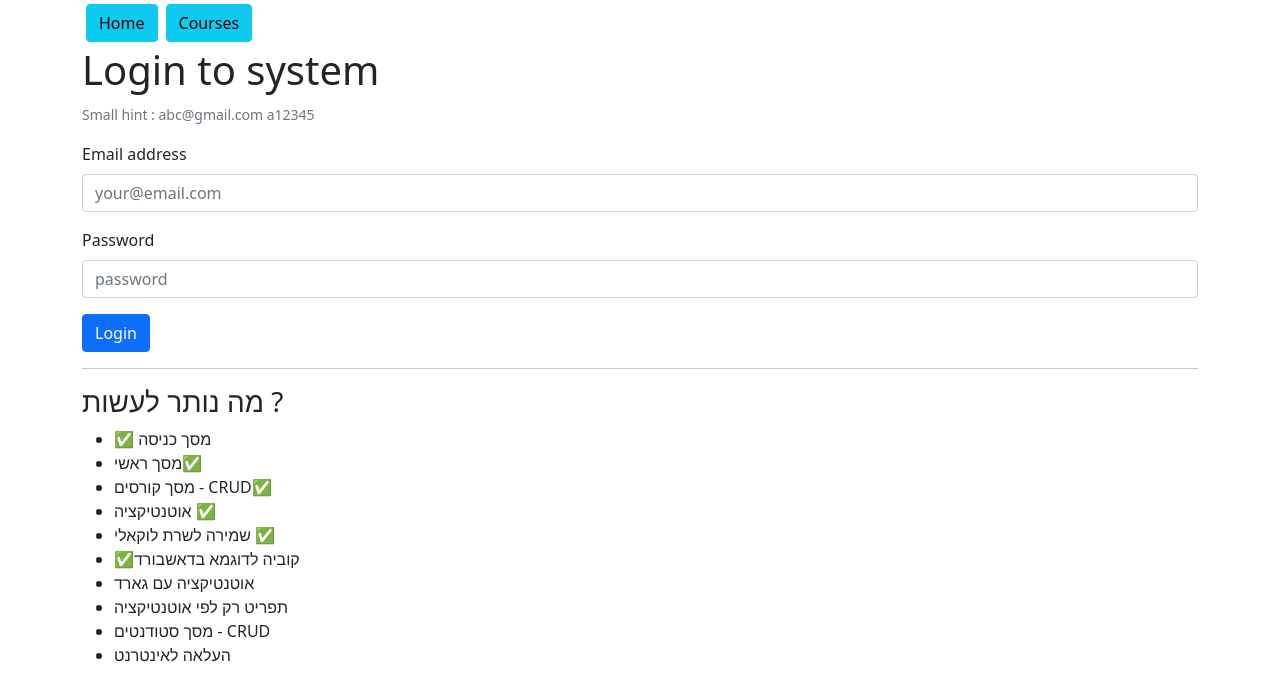
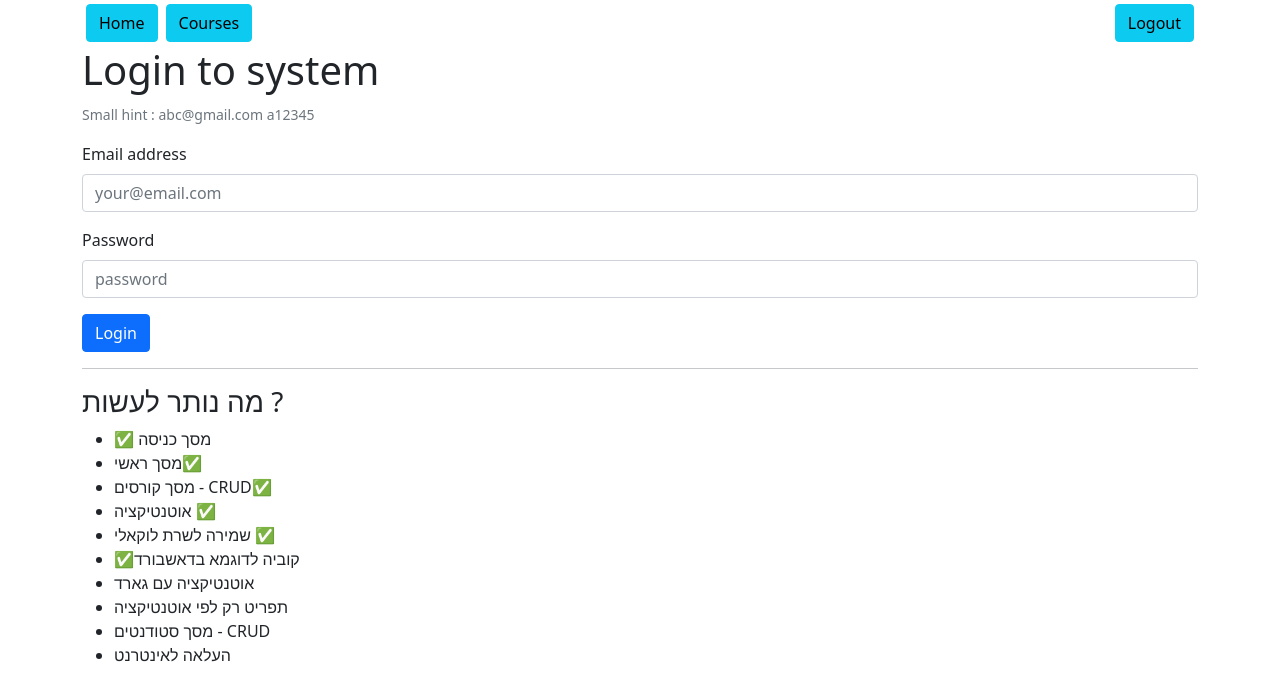
Before and after one commit to eyal7773/crud-ng-demo1, an Angular app: page / in a window 1280 px wide. Shown: the top 700 px of the page. Built offline with nearby package versions, Linux system fonts and the light colour scheme.

Commit message:
logout button

```diff
--- a/src/app/components/menu/menu.component.html
+++ b/src/app/components/menu/menu.component.html
@@ -5,5 +5,7 @@
         [routerLinkActive]="'choosen'"
             routerLink="/{{link.link}}"
             >{{link.title}}</a>
+        <a class="btn btn-info  float-end m-1" (click)="onLogout()" >Logout</a>
+
     </div>
 </div>
--- a/src/app/components/menu/menu.component.ts
+++ b/src/app/components/menu/menu.component.ts
@@ -1,4 +1,6 @@
 import { Component, OnInit } from '@angular/core';
+import { Router } from '@angular/router';
+import { AuthService } from 'src/app/services/auth-http.service';
 
 export interface MenuItem {
   title:string;
@@ -14,7 +16,8 @@ export class MenuComponent implements OnInit {
 
   items:MenuItem[] = [];
 
-  constructor() {
+  constructor(private _authService:AuthService,
+              private _router:Router) {
     this.setMenuItems();
   }
 
@@ -26,4 +29,9 @@ export class MenuComponent implements OnInit {
   ngOnInit(): void {
   }
 
+  onLogout() {
+    this._authService.logout();
+    this._router.navigate(['']);
+  }
+
 }
--- a/src/app/services/auth-http.service.ts
+++ b/src/app/services/auth-http.service.ts
@@ -25,4 +25,8 @@ export class AuthService {
     const token = localStorage.getItem(this.EMAIL_KEY);
     return (token !== null)
   }
+
+  public logout() {
+    localStorage.clear();
+  }
 }
```
